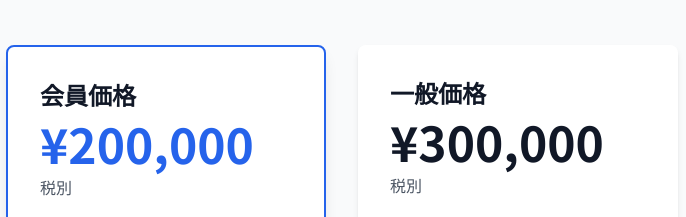
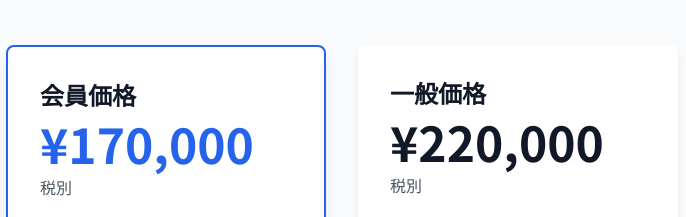
Before and after one commit to kazuhiko-ono/manaolapule-v2, a website: page public/index.html in a window 1280 px wide. Shown: the part 5341-5558 px from the top of the page, 298-984 px from the left. Drawn offline with nearby package versions, Linux system fonts and the light colour scheme.

Commit message:
料金変更

```diff
--- a/public/index.html
+++ b/public/index.html
@@ -623,7 +623,7 @@
                 <div class="card-hover bg-white p-8 rounded-lg shadow-lg border-2 border-blue-600" data-aos="flip-left" data-aos-duration="800">
                     <h3 class="text-2xl font-bold text-gray-900 mb-2">会員価格</h3>
                     <div class="mb-6">
-                        <p class="text-5xl font-bold text-blue-600">¥200,000</p>
+                        <p class="text-5xl font-bold text-blue-600">¥170,000</p>
                         <p class="text-gray-600 mt-2">税別</p>
                     </div>
                     <ul class="space-y-3 text-gray-700">
@@ -646,7 +646,7 @@
                 <div class="card-hover bg-white p-8 rounded-lg shadow-md" data-aos="flip-right" data-aos-duration="800">
                     <h3 class="text-2xl font-bold text-gray-900 mb-2">一般価格</h3>
                     <div class="mb-6">
-                        <p class="text-5xl font-bold text-gray-900">¥300,000</p>
+                        <p class="text-5xl font-bold text-gray-900">¥220,000</p>
                         <p class="text-gray-600 mt-2">税別</p>
                     </div>
                     <ul class="space-y-3 text-gray-700">
```
